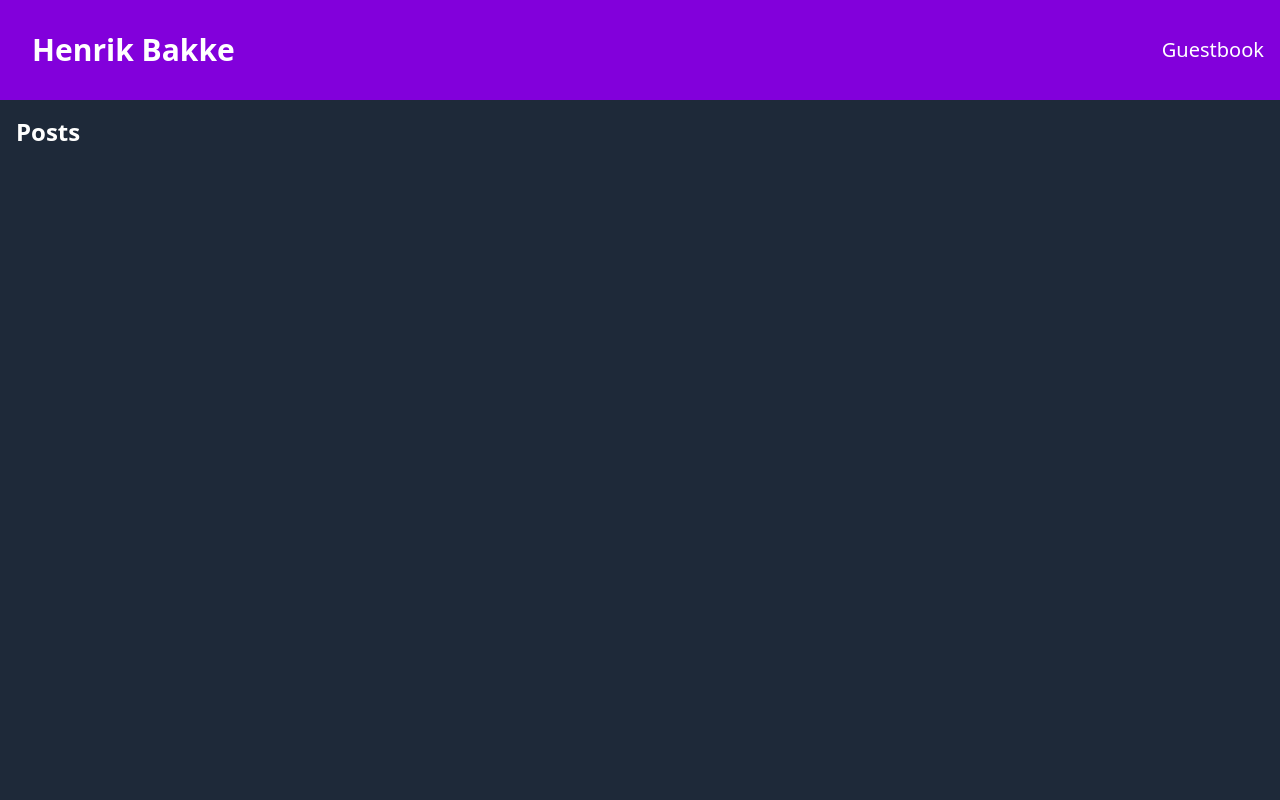
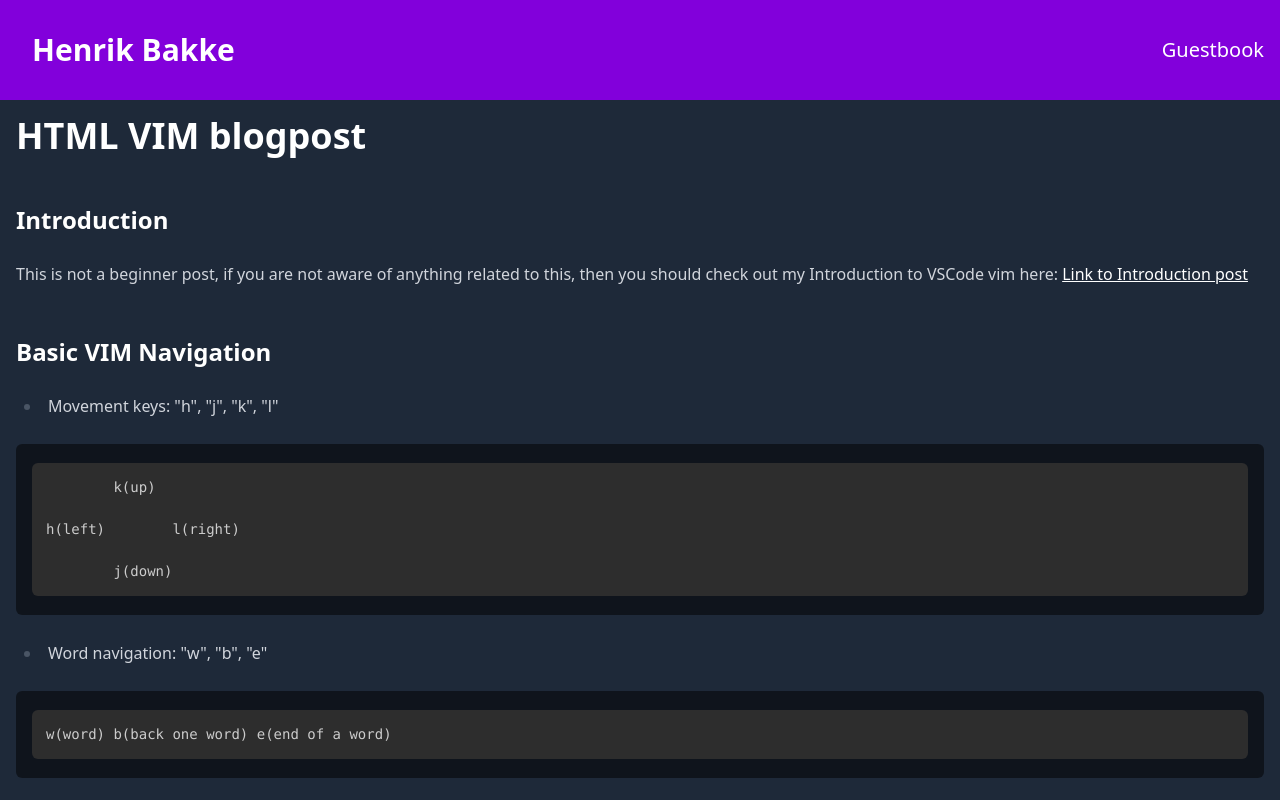
Before and after one commit to Bakek-lang/portfolio-2, a React (Vite) app: page /blog/html-vim in a window 1280 px wide. Shown: the top 800 px of the page. Built offline with nearby package versions, Linux system fonts and the light colour scheme; no server answers.

Commit message:
setup blogposts

```diff
--- a/src/components/BlogPost.jsx
+++ b/src/components/BlogPost.jsx
@@ -1,10 +1,15 @@
 import Markdown from "markdown-to-jsx";
 import CodeBlock from "./CodeBlock";
+import { useParams } from "react-router-dom";
+import blogPosts from "../js/blogPosts";
 
-export default function BlogPost({ content }) {
+export default function BlogPost() {
+  const { id } = useParams();
+  const blogPost = blogPosts.find((post) => post.id === id);
+
+  if (!blogPost) return <div className="text-white p-4">Post not found.</div>;
   return (
     <article className="prose prose-invert   p-4 max-w-screen-xl mx-auto ">
-      <h2>Posts</h2>
       <Markdown
         options={{
           overrides: {
@@ -14,7 +19,7 @@ export default function BlogPost({ content }) {
           },
         }}
       >
-        {content}
+        {blogPost.content}
       </Markdown>
     </article>
   );
--- a/src/js/blogPosts.js
+++ b/src/js/blogPosts.js
@@ -1,11 +1,16 @@
-import testMarkdown from "../markdown/test123.md?raw";
+import htmlVim from "../markdown/html_vim.md?raw";
+import vscodeVim from "../markdown/vscode_vim.md?raw";
 
 const blogPosts = [
   {
-    id: "test-post",
-    title: "Test Blog Post",
-    excerpt: "This is a test blog post.",
-    content: testMarkdown,
+    id: "html-vim",
+    title: "HTML VIM Blogpost",
+    content: htmlVim,
+  },
+  {
+    id: "vscode-vim",
+    title: "Introduction to VSCode VIM",
+    content: vscodeVim,
   },
 ];
 
```
